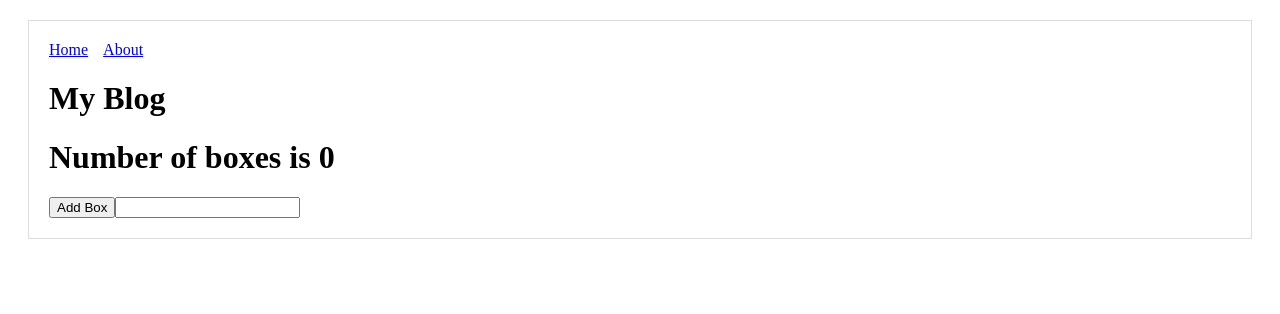
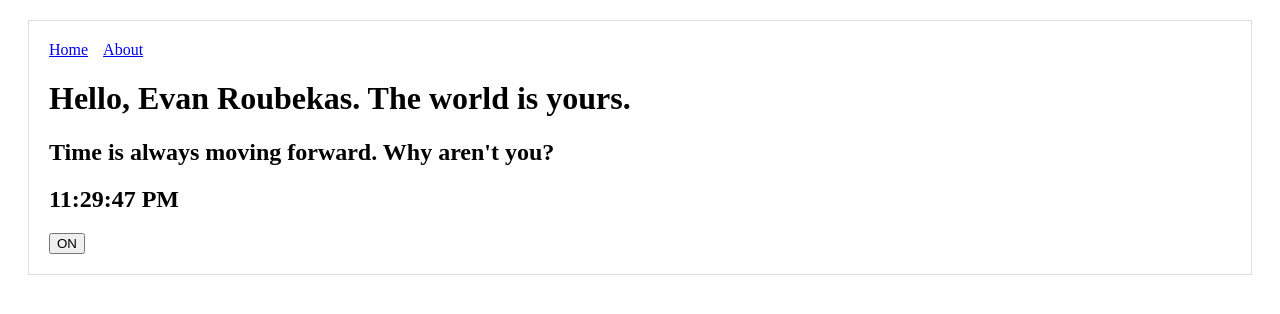
Before and after one commit to SolDataInc/sol, a Next.js app: page / in a window 1280 px wide. Shown: the top 314 px of the page. Built offline with nearby package versions, Linux system fonts and the light colour scheme.

Commit message:
learning work

```diff
--- /dev/null
+++ b/components/Clock.js
@@ -0,0 +1,32 @@
+export default class Clock extends React.Component {
+  constructor(props) {
+    super(props);
+    this.state = {date: new Date()};
+  }
+
+  componentDidMount() {
+    this.timerID = setInterval(
+      () => this.tick(),
+      1000
+    );
+  }
+
+  componentWillUnmount() {
+    clearInterval(this.timerID);
+  }
+
+  tick() {
+    this.setState({
+      date: new Date()
+    });
+  }
+
+  render() {
+    return (
+      <div>
+        <h2>Time is always moving forward. Why aren't you?</h2>
+        <h2>{this.state.date.toLocaleTimeString()}</h2>
+      </div>
+    )
+  }
+}
--- a/components/HabitBox.js
+++ b/components/HabitBox.js
@@ -1,13 +1,17 @@
 import React from 'react'
 
+const box_style = {
+    width: "20px",
+    height: "20px",
+    border: "2px solid"
+}
+
 function HabitBox(props) {
-    if (props.name == 'Evan') {
-        return (
-            <p>Hello pussy</p>
-        )
-    }
     return (
-        <p>Hello { props.name }</p>
+        <>
+            <p style={box_style}></p>
+            <p>Hello { props.name }</p>
+        </>
     )
 }
 
--- /dev/null
+++ b/components/Toggle.js
@@ -0,0 +1,22 @@
+export default class Toggle extends React.Component {
+  constructor(props) {
+    super(props);
+    this.state = {isToggleOn: true};
+    // Binding necessary to make `this` work in the callback
+    this.handleClick = this.handleClick.bind(this);
+  }
+
+  handleClick() {
+    this.setState(state => ({
+      isToggleOn: !state.isToggleOn
+    }))
+  }
+
+  render() {
+    return (
+      <button onClick={this.handleClick}>
+        {this.state.isToggleOn ? 'ON' : 'OFF'}
+      </button>
+    )
+  }
+}
--- a/package.json
+++ b/package.json
@@ -13,7 +13,7 @@
   "license": "ISC",
   "dependencies": {
     "isomorphic-fetch": "^2.2.1",
-    "next": "^9.1.5",
+    "next": "^9.1.7",
     "react": "^16.12.0",
     "react-dom": "^16.12.0",
     "react-markdown": "^4.2.2"
--- a/pages/index.js
+++ b/pages/index.js
@@ -1,44 +1,23 @@
 import Layout from "../components/myLayout";
+import Clock from "../components/Clock";
+import Toggle from "../components/Toggle";
 import React, { useState } from "react";
-import HabitBox from "../components/HabitBox";
 import Link from "next/link";
 
+class Welcome extends React.Component {
+  render() {
+    return (
+      <h1>Hello, {this.props.name}. The world is yours.</h1>
+    )
+  }
+}
+
 export default function Blog() {
-  const [name, setName] = useState("");
-  const [boxData, setBoxes] = useState([]);
   return (
     <Layout>
-      <h1>My Blog</h1>
-      <h1>Number of boxes is {boxData.length}</h1>
-      <button
-        onClick={() => {
-          setBoxes([...boxData, { key: boxData.length + 1, name: name }]);
-          setName("");
-        }}
-      >
-        Add Box
-      </button>
-      <input
-        value={name}
-        onChange={e => setName(e.target.value)}
-        type="text"
-      ></input>
-      {boxData.map(box => (
-        <>
-          <br></br>
-          <hr></hr>
-          {box.name}
-          <HabitBox name={name} key={box.key} />
-          <button
-            onClick={() => {
-              var boxArr = boxData.filter(o => o.key !== box.key);
-              setBoxes(boxArr);
-            }}
-          >
-            Remove Box
-          </button>
-        </>
-      ))}
+      <Welcome name="Evan Roubekas"/>
+      <Clock />
+      <Toggle />
     </Layout>
   );
 }
```
Also changed, not shown: 2 other files (tests, documents, lock files or other folders).
